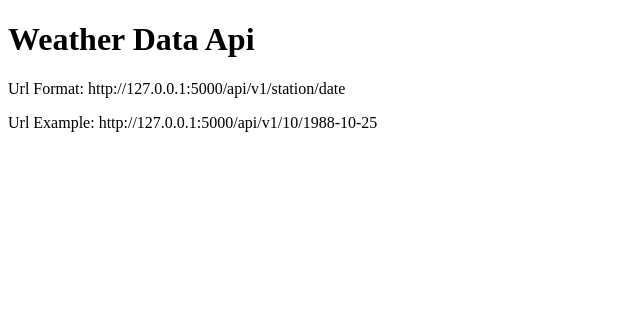
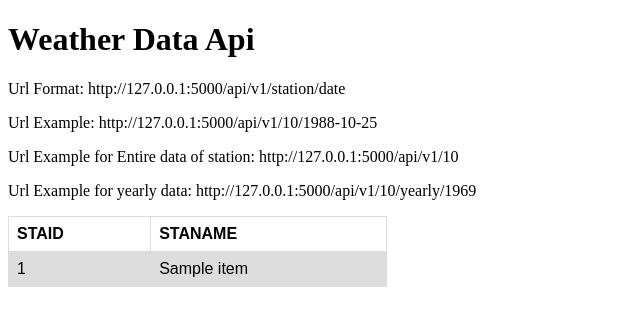
Before and after one commit to ArnavAadi/WeatherApi, a Flask app: template templates/home.html in a window 1280 px wide. Shown: the top 326 px of the page, without its empty margins (0-640 px from the left). Run offline with Flask 3, Linux system fonts and the light colour scheme; the template is opened without the code that fills it: most values are stand-ins (such as "Sample title", 1, 10 or a date in 2020).

Commit message:
Added More Endpoints

```diff
--- a/main.py
+++ b/main.py
@@ -4,22 +4,50 @@ import pandas as pd
 app = Flask(__name__)
 
 
-@app.route("/home")
+@app.route("/")
 def home():
-    return render_template("home.html")
+    df = pd.read_csv("data_small/stations.txt", skiprows=17)
+    main_df = df[["STAID", "STANAME                                 "]]
+    return render_template("home.html", data = main_df[0:92])
 
 
 @app.route("/api/v1/<station>/<date>")
 def data(station, date):
-    temperature = "25"
     no_of_zero = 6 - len(station)
     station = int(station)
     df = pd.read_csv(f"data_small/TG_STAID{no_of_zero*'0'}{station}.txt", skiprows=20, parse_dates=["    DATE"])
     temp = df.loc[df["    DATE"] == date]["   TG"].squeeze() / 10
 
     return {"station": station,
-            "date": date,
-            "temperature": temp}
+            "temperature": temp,
+            "date": date,}
+
+
+@app.route("/api/v1/<station>")
+def all_data(station):
+    data = []
+    no_of_zero = 6 - len(station)
+    station = int(station)
+    df1 = pd.read_csv(f"data_small/TG_STAID{no_of_zero*'0'}{station}.txt", skiprows=20, parse_dates=["    DATE"])
+    df = df1[["   TG", "    DATE", "STAID"]]
+    df.columns = ["date", "station", "temperature"]
+
+    data = df.to_dict(orient="records")
+    return data
+
+@app.route("/api/v1/<station>/yearly/<year>")
+def all_data_yearly(station, year):
+    no_of_zero = 6 - len(station)
+    station = int(station)
+    df1 = pd.read_csv(f"data_small/TG_STAID{no_of_zero*'0'}{station}.txt", skiprows=20,)
+    df = df1[["   TG", "    DATE", "STAID"]]
+    df["    DATE"] = df["    DATE"].astype(str)
+    print(df)
+    wanted_df = df.loc[df["    DATE"].str.startswith(str(year))]
+    wanted_df.columns = ["date", "station", "temperature"]
+    print(wanted_df)
+    data = wanted_df.to_dict(orient="records")
+    return data
 
 
 if __name__ == "__main__":
--- a/templates/home.html
+++ b/templates/home.html
@@ -3,10 +3,41 @@
 <head>
     <meta charset="UTF-8">
     <title>Title</title>
+    <style>
+    table {
+      font-family: arial, sans-serif;
+      border-collapse: collapse;
+      width: 30%;
+    }
+
+    td, th {
+      border: 1px solid #dddddd;
+      text-align: left;
+      padding: 8px;
+    }
+
+    tr:nth-child(even) {
+      background-color: #dddddd;
+    }
+    </style>
 </head>
 <body>
-<h1>Weather Data Api</h1>
-<p>Url Format: http://127.0.0.1:5000/api/v1/station/date</p>
-<p>Url Example: http://127.0.0.1:5000/api/v1/10/1988-10-25</p>
+    <h1>Weather Data Api</h1>
+    <p>Url Format: http://127.0.0.1:5000/api/v1/station/date</p>
+    <p>Url Example: http://127.0.0.1:5000/api/v1/10/1988-10-25</p>
+    <p>Url Example for Entire data of station: http://127.0.0.1:5000/api/v1/10</p>
+    <p>Url Example for yearly data: http://127.0.0.1:5000/api/v1/10/yearly/1969</p>
+    <table>
+      <tr>
+        <th>STAID</th>
+        <th>STANAME</th>
+      </tr>
+        {% for index,item in data.iterrows() %}
+      <tr>
+        <td>{{item["STAID"]}}</td>
+        <td>{{item[1]}}</td>
+      </tr>
+        {% endfor %}
+    </table>
 </body>
 </html>
```
